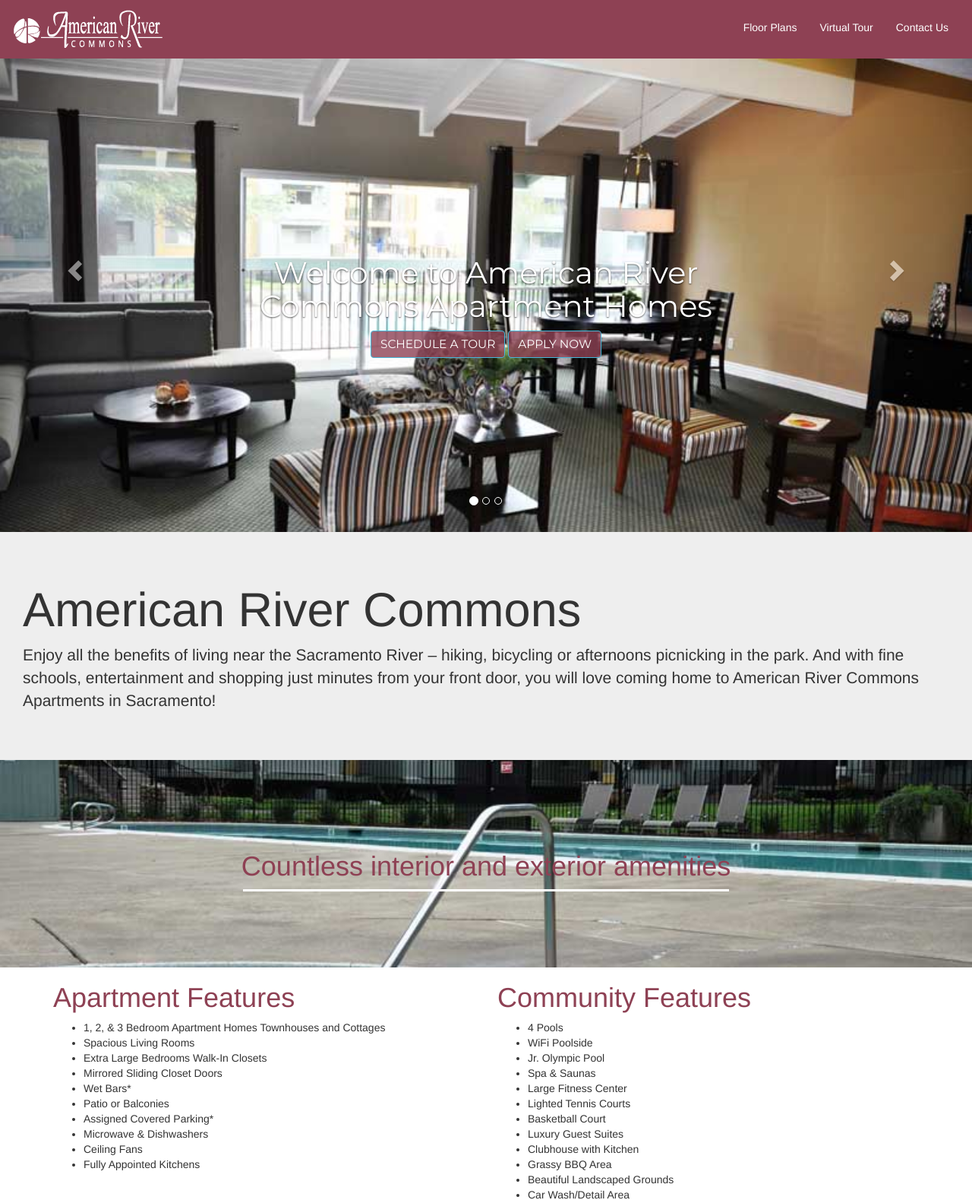
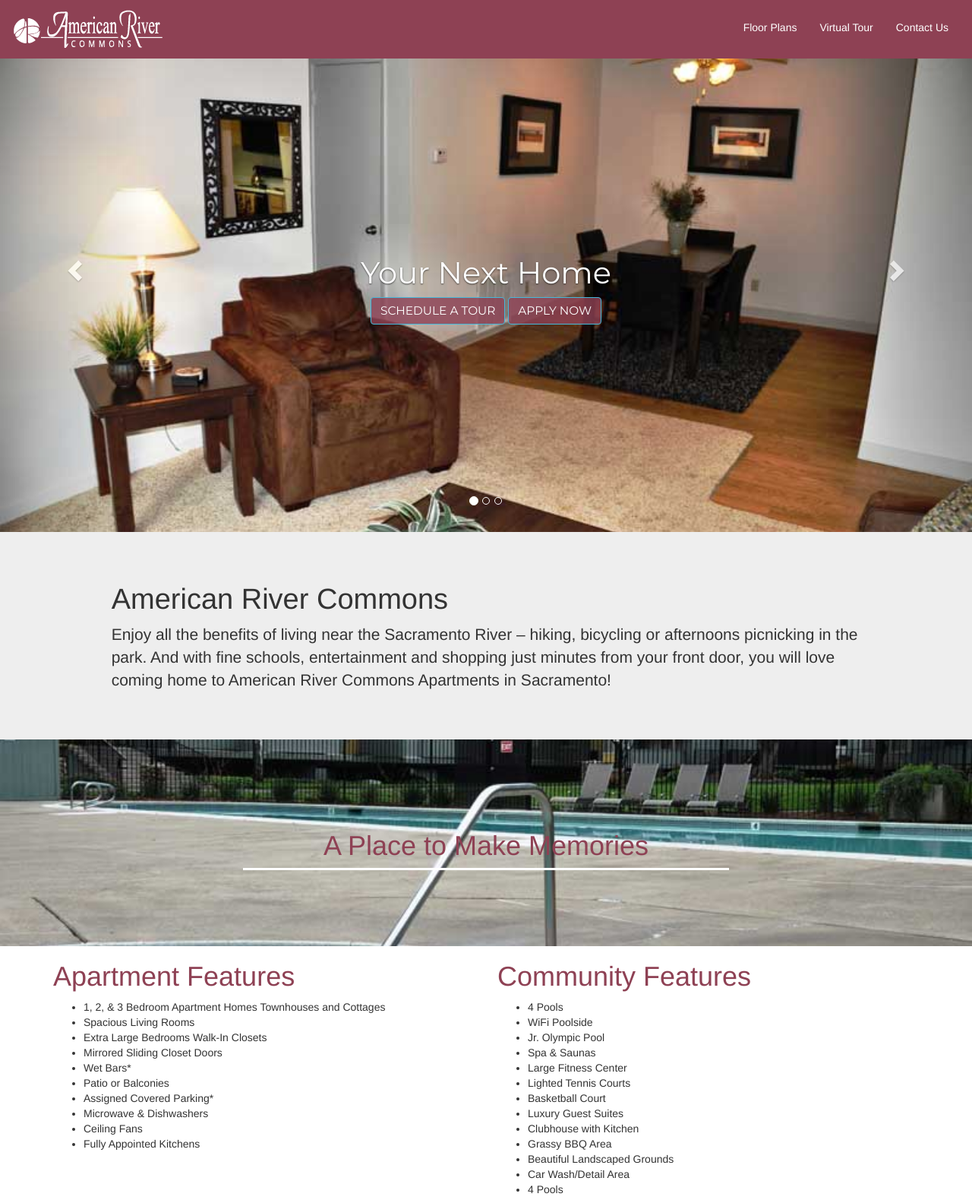
Before and after one commit to ashley-austincoder/ashley-austincoder.github.io, a PHP site: page /AustinCodingAcademy_Spring2016/extraPracticeProjects/AmericanRiver_Apartments/index.html in a window 1280 px wide. Shown: the top 1579 px of the page at 76% size. Run offline with PHP 8.4, Linux system fonts and the light colour scheme; some libraries are stand-ins or nearby versions.

Commit message:
apartment home updates

```diff
--- a/AustinCodingAcademy_Spring2016/extraPracticeProjects/AmericanRiver_Apartments/css/style.css
+++ b/AustinCodingAcademy_Spring2016/extraPracticeProjects/AmericanRiver_Apartments/css/style.css
@@ -46,6 +46,29 @@ h2 {
     color: white;
 }
 
+
+/* Content Block One */
+
+content-block-one h1 {
+    color: red;
+}
+
+@media screen and (max-width:767px) {
+    .item h2 {
+        display: none;
+    }
+    .item button {
+        display: block;
+        margin: auto;
+        margin-top: 5px;
+        width: 200px;
+    }
+}
+
+
+
+
+/**********JAKE *************/
 .content-block-one {
     padding: 30px;
     margin-bottom: 0px;
@@ -87,8 +110,10 @@ h2 {
     }
     .content-block-one h1,
     .content-block-one .h1 {
-        font-size: 63px;
+        font-size: 38px;
     }
+
+
 }
 
 .content-space-one {
@@ -150,7 +175,7 @@ section {
 #footer {
     height: 60px;
     background-color:#333;
-    text-align: center
+    text-align: center;
     margin-top:50px;
     padding-top:20px;
     padding-bottom:20px;
--- a/AustinCodingAcademy_Spring2016/extraPracticeProjects/AmericanRiver_Apartments/index.html
+++ b/AustinCodingAcademy_Spring2016/extraPracticeProjects/AmericanRiver_Apartments/index.html
@@ -34,7 +34,9 @@
             <div class="navbar-header">
                 <button type="button" class="navbar-toggle collapsed" data-toggle="collapse" data-target="#bs-example-navbar-collapse-1">
                     <span class="sr-only">Toggle navigation</span>
-                    <img src="http://www.clarktacular.com/png/double15.png" />
+                 <span class="icon-bar"></span>
+                 <span class="icon-bar"></span>
+                 <span class="icon-bar"></span>
                 </button>
                 <a href="#" class="pull-left"><img class="logo" src="img/AmericanRiverLogo-White-01.png"></a>
             </div>
@@ -63,9 +65,9 @@
         <!-- Wrapper for slides -->
         <div class="carousel-inner">
             <div class="item active">
-                <img src="img/community.jpg" alt="community center" width="100%">
+                <img src="img/livingroom.jpg" alt="living room" width="100%">
                 <div class="carousel-caption">
-                    <h2>Welcome to American River Commons Apartment Homes</h2>
+                    <h2>Your Next Home</h2>
                     <button class="btn btn-info outlinebtn">SCHEDULE A TOUR</button>
                     <button class="btn btn-info outlinebtn">APPLY NOW</button>
                 </div>
@@ -73,16 +75,16 @@
             <div class="item">
                 <img src="img/poolairshot.jpg" alt="pool" width="100%">
                 <div class="carousel-caption">
-                    <h2>Welcome to American River Commons Apartment Homes</h2>
+                    <h2>Luxury Apartment homes</h2>
                     <button class="btn btn-info outlinebtn">SCHEDULE A TOUR</button>
                     <button class="btn btn-info outlinebtn">APPLY NOW</button>
 
                 </div>
             </div>
             <div class="item">
-                <img src="img/livingroom.jpg" alt="living room" width="100%">
+                <img src="img/community.jpg" alt="living room" width="100%">
                 <div class="carousel-caption">
-                    <h2>Welcome to American River Commons Apartment Homes</h2>
+                    <h2>Excellent Community</h2>
                     <button class="btn btn-info outlinebtn">SCHEDULE A TOUR</button>
                     <button class="btn btn-info outlinebtn">APPLY NOW</button>
 
@@ -98,15 +100,17 @@
             <span class="glyphicon glyphicon-chevron-right"></span>
         </a>
     </div>
-    <div class="content-block-one">
+    <div class="content-block-one  clearfix">
+        <div class="col-sm-10 col-sm-offset-1">
         <h1>American River Commons</h1>
         <p>Enjoy all the benefits of living near the Sacramento River – hiking, bicycling or afternoons picnicking in the park. And with fine schools, entertainment and shopping just minutes from your front door, you will love coming home to American River Commons Apartments in Sacramento!</p>
+            </div>
     </div>
 
 
     <div class="content-space-one">
         <div class="text-center">
-            <h1>Countless interior and exterior amenities</h1>
+            <h1>A Place to Make Memories</h1>
             <div class="page-break"></div>
         </div>
     </div>
```
